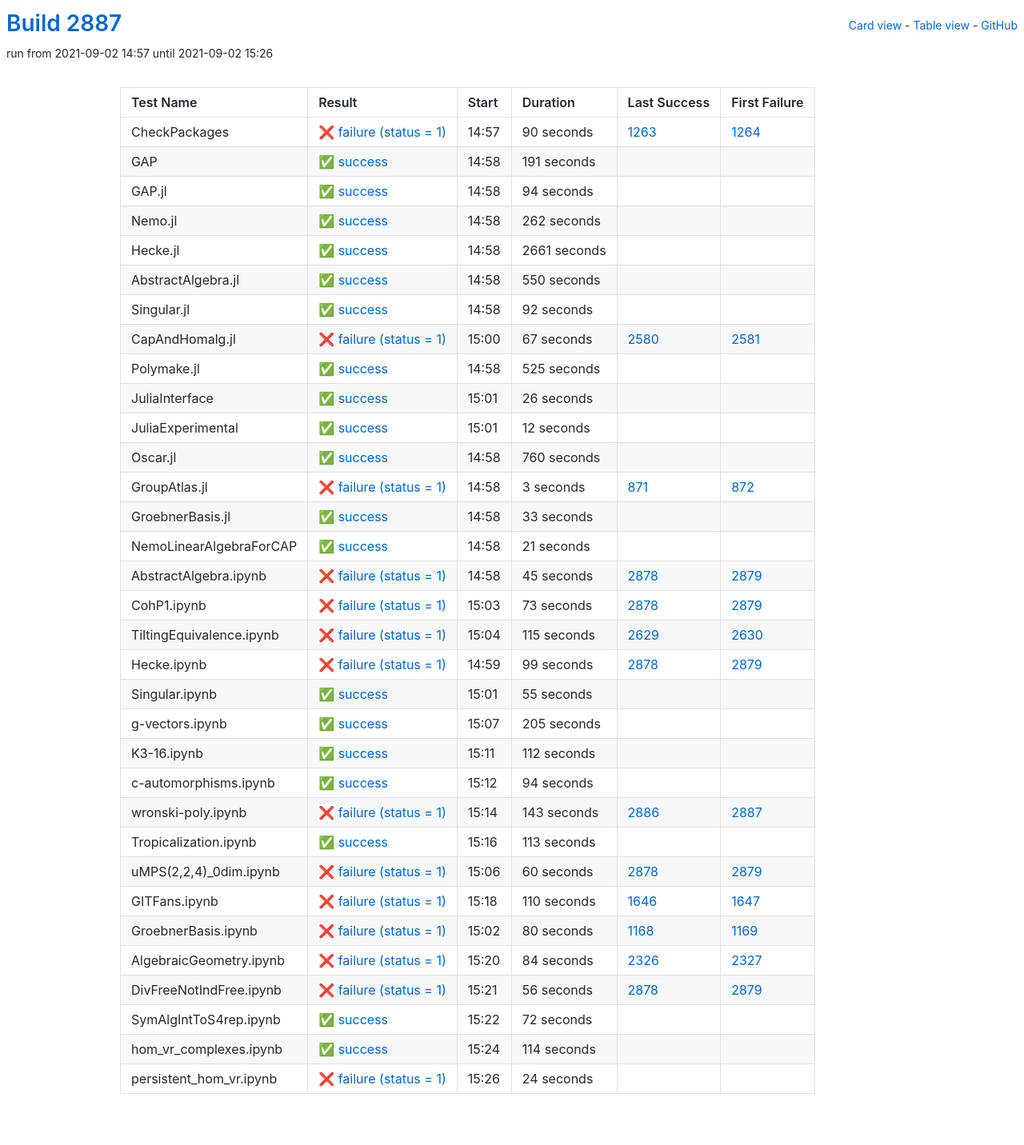
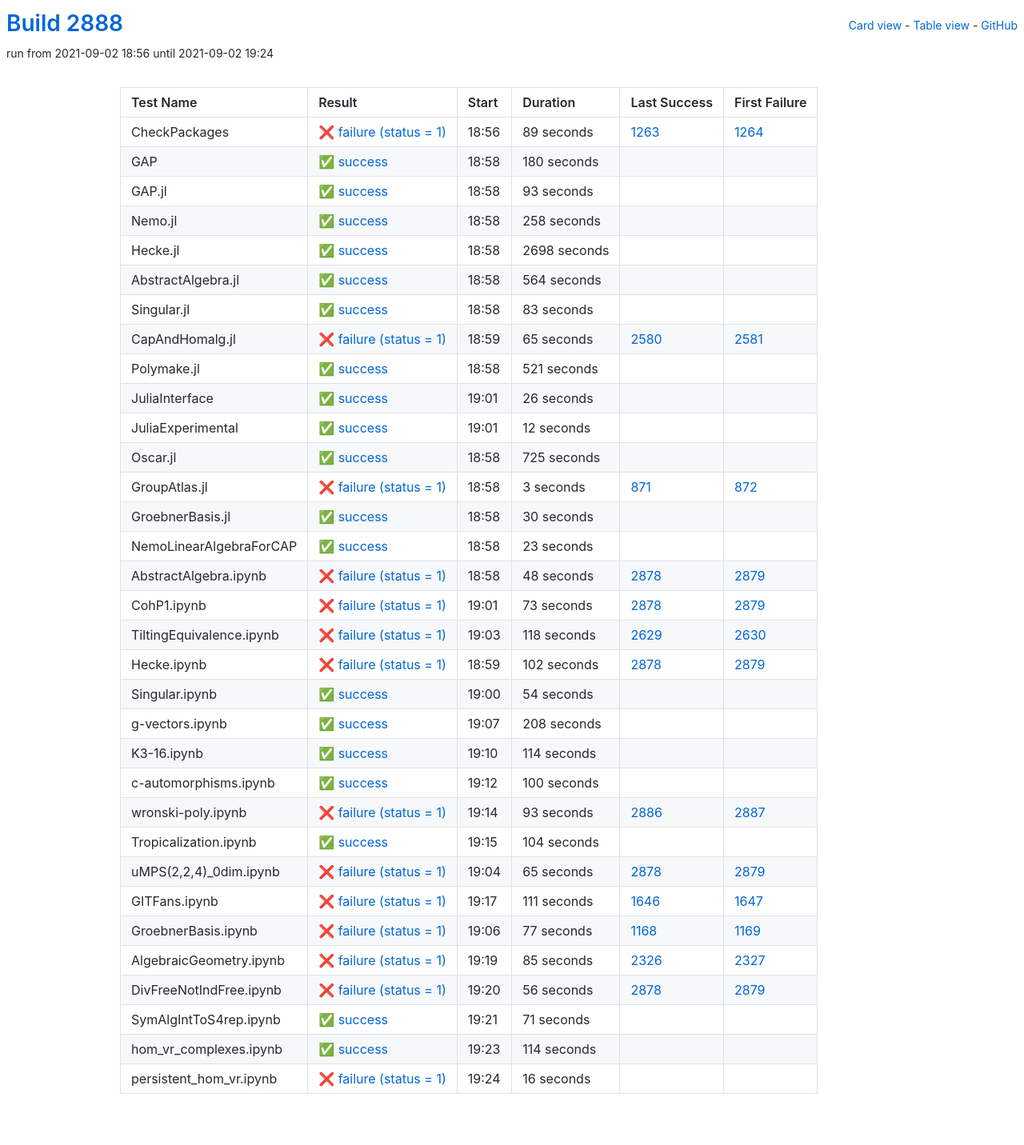
Before and after one commit to oscar-system/oscar-ci-status-stable, a Jekyll site: the page built from table.html, in a window 1280 px wide. Shown: the whole page at 80% size. Built offline with Jekyll 4.4.1, drawn with Linux system fonts in a browser that asks for light colours.

Commit message:
Build #2888

```diff
--- a/_data/ci.yml
+++ b/_data/ci.yml
@@ -1,6 +1,6 @@
 ---
-build: 2887
-build_url: https://oscarci.mathematik.uni-kl.de/job/oscar-stable/2887/
+build: 2888
+build_url: https://oscarci.mathematik.uni-kl.de/job/oscar-stable/2888/
 job: oscar-stable
 organization: oscar-system
 repo: oscar-ci-status-stable
@@ -8,116 +8,116 @@ repourl: https://github.com/oscar-system/oscar-ci-status-stable
 tests:
 - name: CheckPackages
   id: checkpackages
-  log: https://oscarci.mathematik.uni-kl.de/job/oscar-stable/2887/artifact/logs/build-2887/CheckPackages.log
-  start: 2021-09-02 14:57
+  log: https://oscarci.mathematik.uni-kl.de/job/oscar-stable/2888/artifact/logs/build-2888/CheckPackages.log
+  start: 2021-09-02 18:56
   success: false
   exitcode: 1
   status: failure
-  duration: 90
+  duration: 89
   last_success: 1263
   last_success_url: https://oscarci.mathematik.uni-kl.de/job/oscar-stable/1263/
   first_failure: 1264
   first_failure_url: https://oscarci.mathematik.uni-kl.de/job/oscar-stable/1264/
 - name: GAP
   id: gap
-  log: https://oscarci.mathematik.uni-kl.de/job/oscar-stable/2887/artifact/logs/build-2887/GAP.log
-  start: 2021-09-02 14:58
+  log: https://oscarci.mathematik.uni-kl.de/job/oscar-stable/2888/artifact/logs/build-2888/GAP.log
+  start: 2021-09-02 18:58
   success: true
   exitcode: 0
   status: success
-  duration: 191
+  duration: 180
   last_success: false
   last_success_url:
   first_failure: false
   first_failure_url:
 - name: GAP.jl
   id: gap-jl
-  log: https://oscarci.mathematik.uni-kl.de/job/oscar-stable/2887/artifact/logs/build-2887/GAP.jl.log
-  start: 2021-09-02 14:58
+  log: https://oscarci.mathematik.uni-kl.de/job/oscar-stable/2888/artifact/logs/build-2888/GAP.jl.log
+  start: 2021-09-02 18:58
   success: true
   exitcode: 0
   status: success
-  duration: 94
+  duration: 93
   last_success: false
   last_success_url:
   first_failure: false
   first_failure_url:
 - name: Nemo.jl
   id: nemo-jl
-  log: https://oscarci.mathematik.uni-kl.de/job/oscar-stable/2887/artifact/logs/build-2887/Nemo.jl.log
-  start: 2021-09-02 14:58
+  log: https://oscarci.mathematik.uni-kl.de/job/oscar-stable/2888/artifact/logs/build-2888/Nemo.jl.log
+  start: 2021-09-02 18:58
   success: true
   exitcode: 0
   status: success
-  duration: 262
+  duration: 258
   last_success: false
   last_success_url:
   first_failure: false
   first_failure_url:
 - name: Hecke.jl
   id: hecke-jl
-  log: https://oscarci.mathematik.uni-kl.de/job/oscar-stable/2887/artifact/logs/build-2887/Hecke.jl.log
-  start: 2021-09-02 14:58
+  log: https://oscarci.mathematik.uni-kl.de/job/oscar-stable/2888/artifact/logs/build-2888/Hecke.jl.log
+  start: 2021-09-02 18:58
   success: true
   exitcode: 0
   status: success
-  duration: 2661
+  duration: 2698
   last_success: false
   last_success_url:
   first_failure: false
   first_failure_url:
 - name: AbstractAlgebra.jl
   id: abstractalgebra-jl
-  log: https://oscarci.mathematik.uni-kl.de/job/oscar-stable/2887/artifact/logs/build-2887/AbstractAlgebra.jl.log
-  start: 2021-09-02 14:58
+  log: https://oscarci.mathematik.uni-kl.de/job/oscar-stable/2888/artifact/logs/build-2888/AbstractAlgebra.jl.log
+  start: 2021-09-02 18:58
   success: true
   exitcode: 0
   status: success
-  duration: 550
+  duration: 564
   last_success: false
   last_success_url:
   first_failure: false
   first_failure_url:
 - name: Singular.jl
   id: singular-jl
-  log: https://oscarci.mathematik.uni-kl.de/job/oscar-stable/2887/artifact/logs/build-2887/Singular.jl.log
-  start: 2021-09-02 14:58
+  log: https://oscarci.mathematik.uni-kl.de/job/oscar-stable/2888/artifact/logs/build-2888/Singular.jl.log
+  start: 2021-09-02 18:58
   success: true
   exitcode: 0
   status: success
-  duration: 92
+  duration: 83
   last_success: false
   last_success_url:
   first_failure: false
   first_failure_url:
 - name: CapAndHomalg.jl
   id: capandhomalg-jl
-  log: https://oscarci.mathematik.uni-kl.de/job/oscar-stable/2887/artifact/logs/build-2887/CapAndHomalg.jl.log
-  start: 2021-09-02 15:00
+  log: https://oscarci.mathematik.uni-kl.de/job/oscar-stable/2888/artifact/logs/build-2888/CapAndHomalg.jl.log
+  start: 2021-09-02 18:59
   success: false
   exitcode: 1
   status: failure
-  duration: 67
+  duration: 65
   last_success: 2580
   last_success_url: https://oscarci.mathematik.uni-kl.de/job/oscar-stable/2580/
   first_failure: 2581
   first_failure_url: https://oscarci.mathematik.uni-kl.de/job/oscar-stable/2581/
 - name: Polymake.jl
   id: polymake-jl
-  log: https://oscarci.mathematik.uni-kl.de/job/oscar-stable/2887/artifact/logs/build-2887/Polymake.jl.log
-  start: 2021-09-02 14:58
+  log: https://oscarci.mathematik.uni-kl.de/job/oscar-stable/2888/artifact/logs/build-2888/Polymake.jl.log
+  start: 2021-09-02 18:58
   success: true
   exitcode: 0
   status: success
-  duration: 525
+  duration: 521
   last_success: false
   last_success_url:
   first_failure: false
   first_failure_url:
 - name: JuliaInterface
   id: juliainterface
-  log: https://oscarci.mathematik.uni-kl.de/job/oscar-stable/2887/artifact/logs/build-2887/JuliaInterface.log
-  start: 2021-09-02 15:01
+  log: https://oscarci.mathematik.uni-kl.de/job/oscar-stable/2888/artifact/logs/build-2888/JuliaInterface.log
+  start: 2021-09-02 19:01
   success: true
   exitcode: 0
   status: success
@@ -128,8 +128,8 @@ tests:
   first_failure_url:
 - name: JuliaExperimental
   id: juliaexperimental
-  log: https://oscarci.mathematik.uni-kl.de/job/oscar-stable/2887/artifact/logs/build-2887/JuliaExperimental.log
-  start: 2021-09-02 15:01
+  log: https://oscarci.mathematik.uni-kl.de/job/oscar-stable/2888/artifact/logs/build-2888/JuliaExperimental.log
+  start: 2021-09-02 19:01
   success: true
   exitcode: 0
   status: success
@@ -140,20 +140,20 @@ tests:
   first_failure_url:
 - name: Oscar.jl
   id: oscar-jl
-  log: https://oscarci.mathematik.uni-kl.de/job/oscar-stable/2887/artifact/logs/build-2887/Oscar.jl.log
-  start: 2021-09-02 14:58
+  log: https://oscarci.mathematik.uni-kl.de/job/oscar-stable/2888/artifact/logs/build-2888/Oscar.jl.log
+  start: 2021-09-02 18:58
   success: true
   exitcode: 0
   status: success
-  duration: 760
+  duration: 725
   last_success: false
   last_success_url:
   first_failure: false
   first_failure_url:
 - name: GroupAtlas.jl
   id: groupatlas-jl
-  log: https://oscarci.mathematik.uni-kl.de/job/oscar-stable/2887/artifact/logs/build-2887/GroupAtlas.jl.log
-  start: 2021-09-02 14:58
+  log: https://oscarci.mathematik.uni-kl.de/job/oscar-stable/2888/artifact/logs/build-2888/GroupAtlas.jl.log
+  start: 2021-09-02 18:58
   success: false
   exitcode: 1
   status: failure
@@ -164,44 +164,44 @@ tests:
   first_failure_url: https://oscarci.mathematik.uni-kl.de/job/oscar-stable/872/
 - name: GroebnerBasis.jl
   id: groebnerbasis-jl
-  log: https://oscarci.mathematik.uni-kl.de/job/oscar-stable/2887/artifact/logs/build-2887/GroebnerBasis.jl.log
-  start: 2021-09-02 14:58
+  log: https://oscarci.mathematik.uni-kl.de/job/oscar-stable/2888/artifact/logs/build-2888/GroebnerBasis.jl.log
+  start: 2021-09-02 18:58
   success: true
   exitcode: 0
   status: success
-  duration: 33
+  duration: 30
   last_success: false
   last_success_url:
   first_failure: false
   first_failure_url:
 - name: NemoLinearAlgebraForCAP
   id: nemolinearalgebraforcap
-  log: https://oscarci.mathematik.uni-kl.de/job/oscar-stable/2887/artifact/logs/build-2887/NemoLinearAlgebraForCAP.log
-  start: 2021-09-02 14:58
+  log: https://oscarci.mathematik.uni-kl.de/job/oscar-stable/2888/artifact/logs/build-2888/NemoLinearAlgebraForCAP.log
+  start: 2021-09-02 18:58
   success: true
   exitcode: 0
   status: success
-  duration: 21
+  duration: 23
   last_success: false
   last_success_url:
   first_failure: false
   first_failure_url:
 - name: AbstractAlgebra.ipynb
   id: abstractalgebra-ipynb
-  log: https://oscarci.mathematik.uni-kl.de/job/oscar-stable/2887/artifact/logs/build-2887/AbstractAlgebra.ipynb.log
-  start: 2021-09-02 14:58
+  log: https://oscarci.mathematik.uni-kl.de/job/oscar-stable/2888/artifact/logs/build-2888/AbstractAlgebra.ipynb.log
+  start: 2021-09-02 18:58
   success: false
   exitcode: 1
   status: failure
-  duration: 45
+  duration: 48
   last_success: 2878
   last_success_url: https://oscarci.mathematik.uni-kl.de/job/oscar-stable/2878/
   first_failure: 2879
   first_failure_url: https://oscarci.mathematik.uni-kl.de/job/oscar-stable/2879/
 - name: CohP1.ipynb
   id: cohp1-ipynb
-  log: https://oscarci.mathematik.uni-kl.de/job/oscar-stable/2887/artifact/logs/build-2887/CohP1.ipynb.log
-  start: 2021-09-02 15:03
+  log: https://oscarci.mathematik.uni-kl.de/job/oscar-stable/2888/artifact/logs/build-2888/CohP1.ipynb.log
+  start: 2021-09-02 19:01
   success: false
   exitcode: 1
   status: failure
@@ -212,152 +212,152 @@ tests:
   first_failure_url: https://oscarci.mathematik.uni-kl.de/job/oscar-stable/2879/
 - name: TiltingEquivalence.ipynb
   id: tiltingequivalence-ipynb
-  log: https://oscarci.mathematik.uni-kl.de/job/oscar-stable/2887/artifact/logs/build-2887/TiltingEquivalence.ipynb.log
-  start: 2021-09-02 15:04
+  log: https://oscarci.mathematik.uni-kl.de/job/oscar-stable/2888/artifact/logs/build-2888/TiltingEquivalence.ipynb.log
+  start: 2021-09-02 19:03
   success: false
   exitcode: 1
   status: failure
-  duration: 115
+  duration: 118
   last_success: 2629
   last_success_url: https://oscarci.mathematik.uni-kl.de/job/oscar-stable/2629/
   first_failure: 2630
   first_failure_url: https://oscarci.mathematik.uni-kl.de/job/oscar-stable/2630/
 - name: Hecke.ipynb
   id: hecke-ipynb
-  log: https://oscarci.mathematik.uni-kl.de/job/oscar-stable/2887/artifact/logs/build-2887/Hecke.ipynb.log
-  start: 2021-09-02 14:59
+  log: https://oscarci.mathematik.uni-kl.de/job/oscar-stable/2888/artifact/logs/build-2888/Hecke.ipynb.log
+  start: 2021-09-02 18:59
   success: false
   exitcode: 1
   status: failure
-  duration: 99
+  duration: 102
   last_success: 2878
   last_success_url: https://oscarci.mathematik.uni-kl.de/job/oscar-stable/2878/
   first_failure: 2879
   first_failure_url: https://oscarci.mathematik.uni-kl.de/job/oscar-stable/2879/
 - name: Singular.ipynb
   id: singular-ipynb
-  log: https://oscarci.mathematik.uni-kl.de/job/oscar-stable/2887/artifact/logs/build-2887/Singular.ipynb.log
-  start: 2021-09-02 15:01
+  log: https://oscarci.mathematik.uni-kl.de/job/oscar-stable/2888/artifact/logs/build-2888/Singular.ipynb.log
+  start: 2021-09-02 19:00
   success: true
   exitcode: 0
   status: success
-  duration: 55
+  duration: 54
   last_success: false
   last_success_url:
   first_failure: false
   first_failure_url:
 - name: g-vectors.ipynb
   id: g-vectors-ipynb
-  log: https://oscarci.mathematik.uni-kl.de/job/oscar-stable/2887/artifact/logs/build-2887/g-vectors.ipynb.log
-  start: 2021-09-02 15:07
+  log: https://oscarci.mathematik.uni-kl.de/job/oscar-stable/2888/artifact/logs/build-2888/g-vectors.ipynb.log
+  start: 2021-09-02 19:07
   success: true
   exitcode: 0
   status: success
-  duration: 205
+  duration: 208
   last_success: false
   last_success_url:
   first_failure: false
   first_failure_url:
 - name: K3-16.ipynb
   id: k3-16-ipynb
-  log: https://oscarci.mathematik.uni-kl.de/job/oscar-stable/2887/artifact/logs/build-2887/K3-16.ipynb.log
-  start: 2021-09-02 15:11
+  log: https://oscarci.mathematik.uni-kl.de/job/oscar-stable/2888/artifact/logs/build-2888/K3-16.ipynb.log
+  start: 2021-09-02 19:10
   success: true
   exitcode: 0
   status: success
-  duration: 112
+  duration: 114
   last_success: false
   last_success_url:
   first_failure: false
   first_failure_url:
 - name: c-automorphisms.ipynb
   id: c-automorphisms-ipynb
-  log: https://oscarci.mathematik.uni-kl.de/job/oscar-stable/2887/artifact/logs/build-2887/c-automorphisms.ipynb.log
-  start: 2021-09-02 15:12
+  log: https://oscarci.mathematik.uni-kl.de/job/oscar-stable/2888/artifact/logs/build-2888/c-automorphisms.ipynb.log
+  start: 2021-09-02 19:12
   success: true
   exitcode: 0
   status: success
-  duration: 94
+  duration: 100
   last_success: false
   last_success_url:
   first_failure: false
   first_failure_url:
 - name: wronski-poly.ipynb
   id: wronski-poly-ipynb
-  log: https://oscarci.mathematik.uni-kl.de/job/oscar-stable/2887/artifact/logs/build-2887/wronski-poly.ipynb.log
-  start: 2021-09-02 15:14
+  log: https://oscarci.mathematik.uni-kl.de/job/oscar-stable/2888/artifact/logs/build-2888/wronski-poly.ipynb.log
+  start: 2021-09-02 19:14
   success: false
   exitcode: 1
   status: failure
-  duration: 143
+  duration: 93
   last_success: 2886
   last_success_url: https://oscarci.mathematik.uni-kl.de/job/oscar-stable/2886/
   first_failure: 2887
   first_failure_url: https://oscarci.mathematik.uni-kl.de/job/oscar-stable/2887/
 - name: Tropicalization.ipynb
   id: tropicalization-ipynb
-  log: https://oscarci.mathematik.uni-kl.de/job/oscar-stable/2887/artifact/logs/build-2887/Tropicalization.ipynb.log
-  start: 2021-09-02 15:16
+  log: https://oscarci.mathematik.uni-kl.de/job/oscar-stable/2888/artifact/logs/build-2888/Tropicalization.ipynb.log
+  start: 2021-09-02 19:15
   success: true
   exitcode: 0
   status: success
-  duration: 113
+  duration: 104
   last_success: false
   last_success_url:
   first_failure: false
   first_failure_url:
 - name: uMPS(2,2,4)_0dim.ipynb
   id: umps-2-2-4-0dim-ipynb
-  log: https://oscarci.mathematik.uni-kl.de/job/oscar-stable/2887/artifact/logs/build-2887/uMPS-2-2-4-_0dim.ipynb.log
-  start: 2021-09-02 15:06
+  log: https://oscarci.mathematik.uni-kl.de/job/oscar-stable/2888/artifact/logs/build-2888/uMPS-2-2-4-_0dim.ipynb.log
+  start: 2021-09-02 19:04
   success: false
   exitcode: 1
   status: failure
-  duration: 60
+  duration: 65
   last_success: 2878
   last_success_url: https://oscarci.mathematik.uni-kl.de/job/oscar-stable/2878/
   first_failure: 2879
   first_failure_url: https://oscarci.mathematik.uni-kl.de/job/oscar-stable/2879/
 - name: GITFans.ipynb
   id: gitfans-ipynb
-  log: https://oscarci.mathematik.uni-kl.de/job/oscar-stable/2887/artifact/logs/build-2887/GITFans.ipynb.log
-  start: 2021-09-02 15:18
+  log: https://oscarci.mathematik.uni-kl.de/job/oscar-stable/2888/artifact/logs/build-2888/GITFans.ipynb.log
+  start: 2021-09-02 19:17
   success: false
   exitcode: 1
   status: failure
-  duration: 110
+  duration: 111
   last_success: 1646
   last_success_url: https://oscarci.mathematik.uni-kl.de/job/oscar-stable/1646/
   first_failure: 1647
   first_failure_url: https://oscarci.mathematik.uni-kl.de/job/oscar-stable/1647/
 - name: GroebnerBasis.ipynb
   id: groebnerbasis-ipynb
-  log: https://oscarci.mathematik.uni-kl.de/job/oscar-stable/2887/artifact/logs/build-2887/GroebnerBasis.ipynb.log
-  start: 2021-09-02 15:02
+  log: https://oscarci.mathematik.uni-kl.de/job/oscar-stable/2888/artifact/logs/build-2888/GroebnerBasis.ipynb.log
+  start: 2021-09-02 19:06
   success: false
   exitcode: 1
   status: failure
-  duration: 80
+  duration: 77
   last_success: 1168
   last_success_url: https://oscarci.mathematik.uni-kl.de/job/oscar-stable/1168/
   first_failure: 1169
   first_failure_url: https://oscarci.mathematik.uni-kl.de/job/oscar-stable/1169/
 - name: AlgebraicGeometry.ipynb
   id: algebraicgeometry-ipynb
-  log: https://oscarci.mathematik.uni-kl.de/job/oscar-stable/2887/artifact/logs/build-2887/AlgebraicGeometry.ipynb.log
-  start: 2021-09-02 15:20
+  log: https://oscarci.mathematik.uni-kl.de/job/oscar-stable/2888/artifact/logs/build-2888/AlgebraicGeometry.ipynb.log
+  start: 2021-09-02 19:19
   success: false
   exitcode: 1
   status: failure
-  duration: 84
+  duration: 85
   last_success: 2326
   last_success_url: https://oscarci.mathematik.uni-kl.de/job/oscar-stable/2326/
   first_failure: 2327
   first_failure_url: https://oscarci.mathematik.uni-kl.de/job/oscar-stable/2327/
 - name: DivFreeNotIndFree.ipynb
   id: divfreenotindfree-ipynb
-  log: https://oscarci.mathematik.uni-kl.de/job/oscar-stable/2887/artifact/logs/build-2887/DivFreeNotIndFree.ipynb.log
-  start: 2021-09-02 15:21
+  log: https://oscarci.mathematik.uni-kl.de/job/oscar-stable/2888/artifact/logs/build-2888/DivFreeNotIndFree.ipynb.log
+  start: 2021-09-02 19:20
   success: false
   exitcode: 1
   status: failure
@@ -368,20 +368,20 @@ tests:
   first_failure_url: https://oscarci.mathematik.uni-kl.de/job/oscar-stable/2879/
 - name: SymAlgIntToS4rep.ipynb
   id: symalginttos4rep-ipynb
-  log: https://oscarci.mathematik.uni-kl.de/job/oscar-stable/2887/artifact/logs/build-2887/SymAlgIntToS4rep.ipynb.log
-  start: 2021-09-02 15:22
+  log: https://oscarci.mathematik.uni-kl.de/job/oscar-stable/2888/artifact/logs/build-2888/SymAlgIntToS4rep.ipynb.log
+  start: 2021-09-02 19:21
   success: true
   exitcode: 0
   status: success
-  duration: 72
+  duration: 71
   last_success: false
   last_success_url:
   first_failure: false
   first_failure_url:
 - name: hom_vr_complexes.ipynb
   id: hom-vr-complexes-ipynb
-  log: https://oscarci.mathematik.uni-kl.de/job/oscar-stable/2887/artifact/logs/build-2887/hom_vr_complexes.ipynb.log
-  start: 2021-09-02 15:24
+  log: https://oscarci.mathematik.uni-kl.de/job/oscar-stable/2888/artifact/logs/build-2888/hom_vr_complexes.ipynb.log
+  start: 2021-09-02 19:23
   success: true
   exitcode: 0
   status: success
@@ -392,12 +392,12 @@ tests:
   first_failure_url:
 - name: persistent_hom_vr.ipynb
   id: persistent-hom-vr-ipynb
-  log: https://oscarci.mathematik.uni-kl.de/job/oscar-stable/2887/artifact/logs/build-2887/persistent_hom_vr.ipynb.log
-  start: 2021-09-02 15:26
+  log: https://oscarci.mathematik.uni-kl.de/job/oscar-stable/2888/artifact/logs/build-2888/persistent_hom_vr.ipynb.log
+  start: 2021-09-02 19:24
   success: false
   exitcode: 1
   status: failure
-  duration: 24
+  duration: 16
   last_success: false
   last_success_url:
   first_failure: false
```
Also changed, not shown: README.md.
